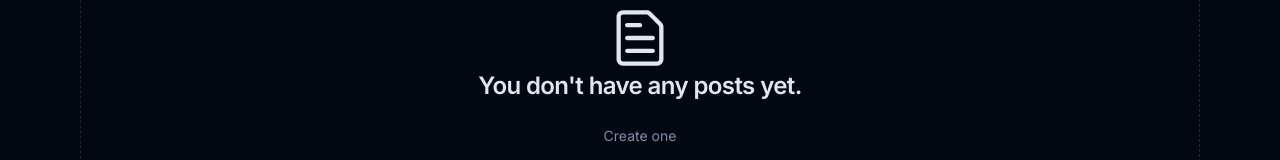
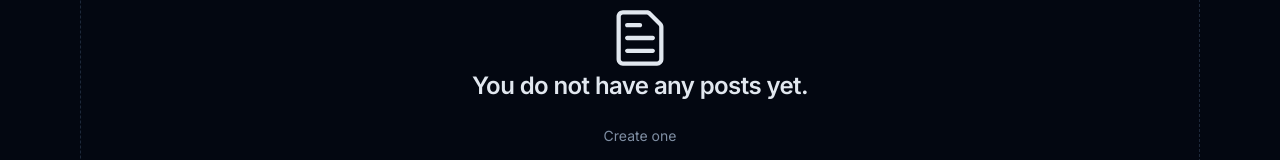
Before and after one commit to vansh845/voult, a Next.js app: page /dashboard in a window 1280 px wide. Shown: the part 291-451 px from the top of the page. Built offline with nearby package versions, Linux system fonts and the light colour scheme; no server answers.

Commit message:
unescaped error

```diff
--- a/src/components/no-posts.tsx
+++ b/src/components/no-posts.tsx
@@ -8,7 +8,7 @@ export default function Nopost() {
         <div className="flex min-h-[400px] flex-col items-center justify-center rounded-md border border-dashed p-8 text-center animate-in fade-in-50 mx-20 ">
             <FileTextIcon className="h-16 w-16"/>
             <h3 className="scroll-m-20 text-2xl font-semibold tracking-tight">
-                You don't have any posts yet.
+                You do not have any posts yet.
             </h3>
             <br />
             <p className="text-sm text-muted-foreground">Create one</p>
```
